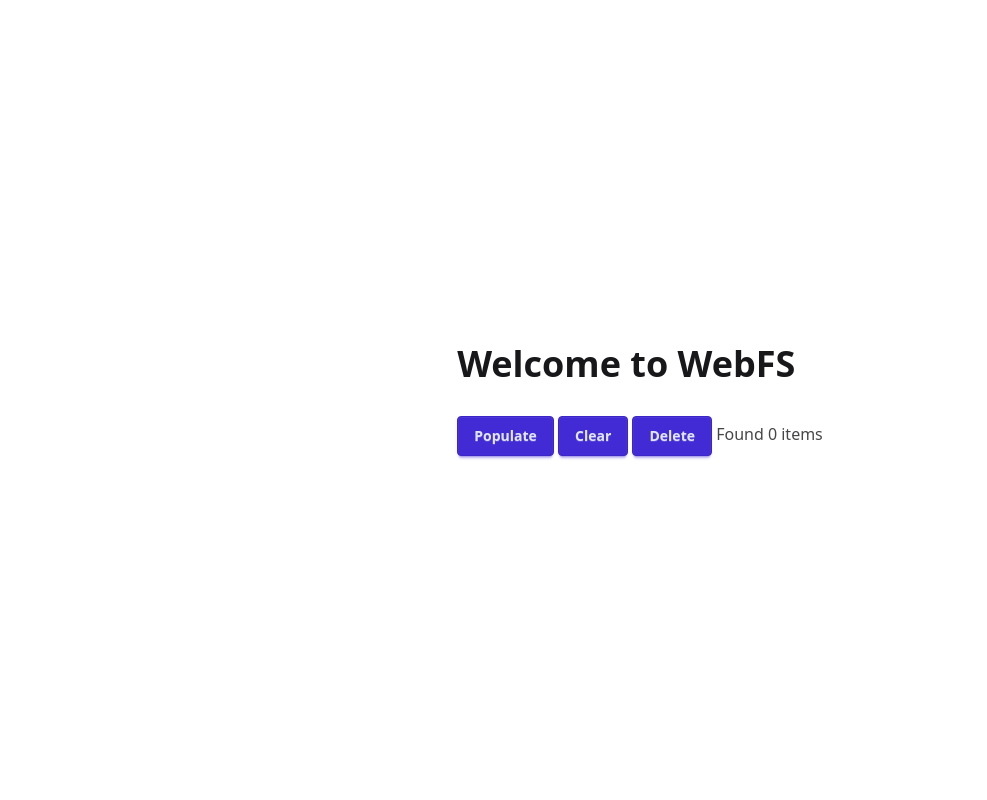
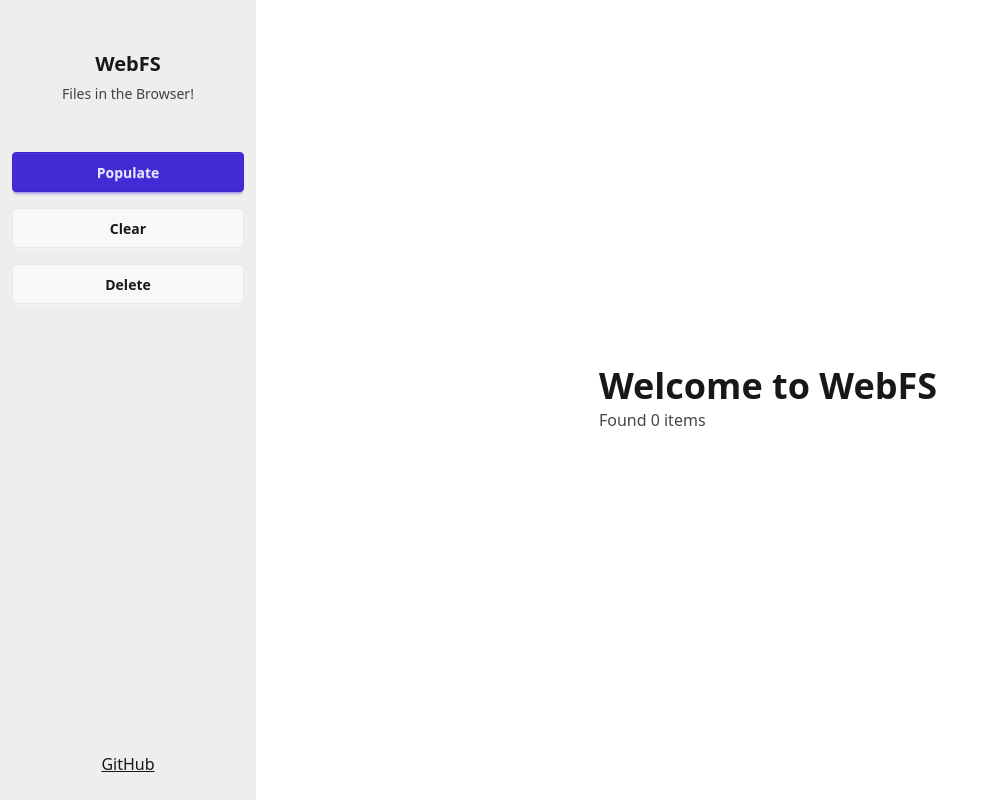
Before and after one commit to iaseth/webfs, a SvelteKit app in the folder sv-app/: page / in a window 1280 px wide. Shown: the whole page, without its empty margins (0-987 px from the left). Built offline with nearby package versions, Linux system fonts and the light colour scheme.

Commit message:
Added a debug Sidebar

```diff
--- a/sv-app/src/routes/+page.svelte
+++ b/sv-app/src/routes/+page.svelte
@@ -14,19 +14,42 @@
 		addEmptyFileIntoDB('cat.txt', currentDirectoryId);
 		addEmptyFileIntoDB('dog.txt', currentDirectoryId);
 	}
+
+	let isDev = $state(false);
+	$effect(() => {
+		isDev = import.meta.env.DEV && window?.location.hostname === 'localhost';
+	});
 </script>
 
 <svelte:head>
 	<title>WebFS</title>
 </svelte:head>
 
-<section class="flex items-center justify-center min-h-screen">
+<section class="h-screen w-full overflow-hidden flex">
+	<aside class="w-64 h-full overflow-y-auto bg-base-300 px-3 py-6 flex flex-col" hidden={!isDev}>
+		<header class="prose text-center py-6">
+			<h3>WebFS</h3>
+			<p class="-mt-2 text-sm">Files in the Browser!</p>
+		</header>
+
+		<section class="grid py-6 gap-y-4">
+			<button class="btn btn-primary" onclick={populateDummyFS}>Populate</button>
+			<button class="btn" onclick={clearDB}>Clear</button>
+			<button class="btn" onclick={deleteDB}>Delete</button>
+		</section>
+
+		<section class="grow"></section>
+
+		<footer class="text-center">
+			<a class="link" href="https://github.com/iaseth/localprompt">GitHub</a>
+		</footer>
+	</aside>
+
+	<main class="flex-1 h-full flex items-center justify-center overflow-y-auto">
 		<article class="prose">
 			<h1>Welcome to WebFS</h1>
 
-		<button class="btn btn-primary" onclick={populateDummyFS}>Populate</button>
-		<button class="btn btn-primary" onclick={clearDB}>Clear</button>
-		<button class="btn btn-primary" onclick={deleteDB}>Delete</button>
+
 
 			{#await currentDirectoryItems}
 				Loading...
@@ -34,4 +57,5 @@
 				Found {currentDirectoryItems.length} items
 			{/await}
 		</article>
+	</main>
 </section>
```
Lines whose indentation alone changed are shown as unchanged.
